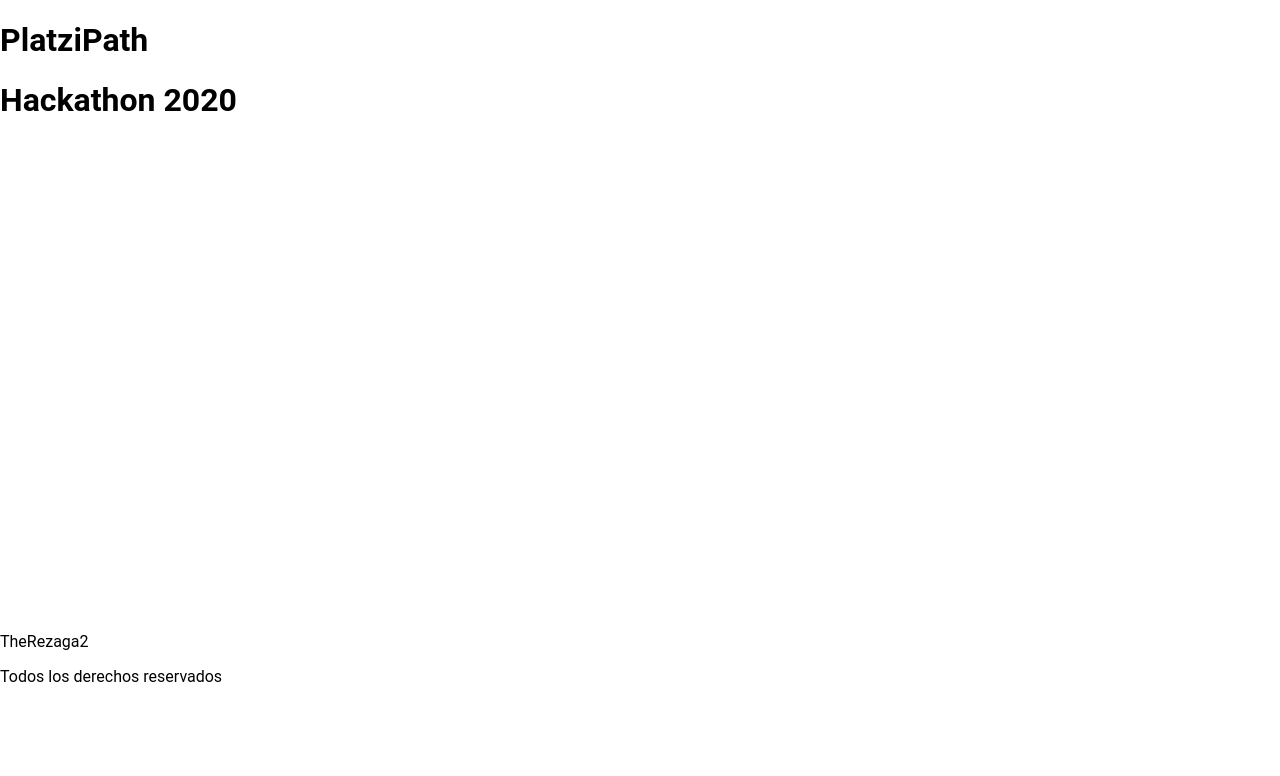
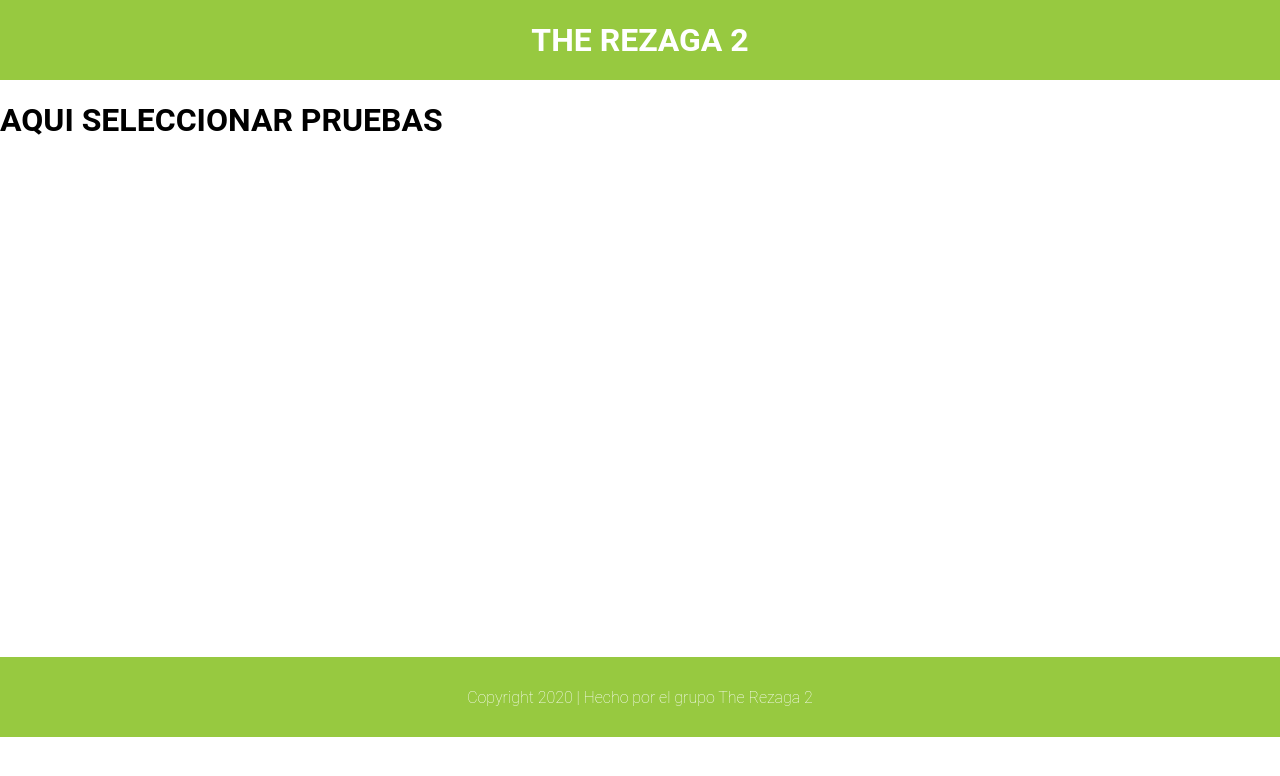
Before and after one commit to jonathanrchamorro/PlatziPath, a React app: page / in a window 1280 px wide. Shown: the top 776 px of the page. Built offline with nearby package versions, Linux system fonts and the light colour scheme.

Commit message:
crea footer y header

```diff
--- a/routes/App.jsx
+++ b/routes/App.jsx
@@ -1,10 +1,10 @@
 import React from 'react';
 import { BrowserRouter, Switch, Route } from 'react-router-dom';
-// import { firebase } from '../firebase/firebase.config';
 import '../src/styles/globals.scss';
 import Home from '../src/pages/Home';
 import NotFound from '../src/pages/NotFound';
 import Layout from '../src/components/Layout';
+
 
 const App = () => (
 
--- a/src/components/Footer.jsx
+++ b/src/components/Footer.jsx
@@ -3,8 +3,7 @@ import styles from '../styles/components/Footer.module.scss';
 
 const Footer = () => (
   <div className={styles}>
-    <p>TheRezaga2</p>
-    <p>Todos los derechos reservados</p>
+    <p className={styles.footer}>Copyright 2020 | Hecho por el grupo The Rezaga 2</p>
   </div>
 );
 
--- a/src/components/Header.jsx
+++ b/src/components/Header.jsx
@@ -1,11 +1,13 @@
 import React from 'react';
 import { Link } from 'react-router-dom';
-import '../styles/components/Header.module.scss';
+import styles from '../styles/components/Header.module.scss';
+
+
 
 const Header = () => (
-  <div className='Header'>
-    <h1 className='Header-title'>
-      <Link to='/'>PlatziPath</Link>
+  <div className={styles.Header}>
+    <h1 className={styles.HeaderTitle}>
+      <Link to='/'>THE REZAGA 2</Link>
     </h1>
   </div>
   );
--- a/src/pages/Home.jsx
+++ b/src/pages/Home.jsx
@@ -3,13 +3,7 @@ import React from 'react';
 
 const Home = () => (
   <>
-    <h1>Hackathon 2020</h1>
-    {/* <Button
-      type='submit'
-      title='Iniciar sesion'
-    >
-      Empezar
-    </Button> */}
+    <h1>AQUI SELECCIONAR PRUEBAS</h1>
   </>
 );
 
--- a/src/styles/components/Footer.module.scss
+++ b/src/styles/components/Footer.module.scss
@@ -1,4 +1,12 @@
-.Footer {
+.footer{
   display: flex;
-  justify-content: space-between;
+  background-color: #97c940;
+  margin: 0;
+  margin-bottom: 0;
+  color: white;
+  justify-content: center;
+  align-items: center;
+  height: 10vh;
+  font-size: 1em;
+  font-weight: lighter;
 }
--- a/src/styles/components/Header.module.scss
+++ b/src/styles/components/Header.module.scss
@@ -1,21 +1,10 @@
-.Header {
+
+.HeaderTitle{
   display: flex;
-  justify-content: space-between;
+  background-color: #97c940;
+  margin: 0;
+  color: white;
+  justify-content: center;
+  align-items: center;
+  height: 10vh;
 }
-.Header-checkout {
-  display: flex;
-  justify-content: space-evenly;
-  align-items: center;
-  justify-items: center;
-  width: 30px;
-  margin: 0 0 0 0.5em;
-}
-.Header-alert {
-  color: #33b13a;
-  font-size: 14px;
-  margin-left: 5px;
-}
-.Header a {
-  text-decoration: none;
-  color: #33b1ff;
-}
--- a/src/styles/components/Layout.module.scss
+++ b/src/styles/components/Layout.module.scss
@@ -1,15 +1,5 @@
 @import "../lib/mixins.module";
 
-// section {
-//   @include max-width;
-// }
-
-// body {
-//   @include max-width;
-// }
-
 .Main {
-  min-height: calc(100vh - 100px - 165px);  // 100vh Navbar Footer
-  // display: flex;
-  // align-items: center;
+  min-height: calc(100vh - 79px - 165px);
 }
```
Also changed, not shown: src/pages/fomr.jsx (added).
